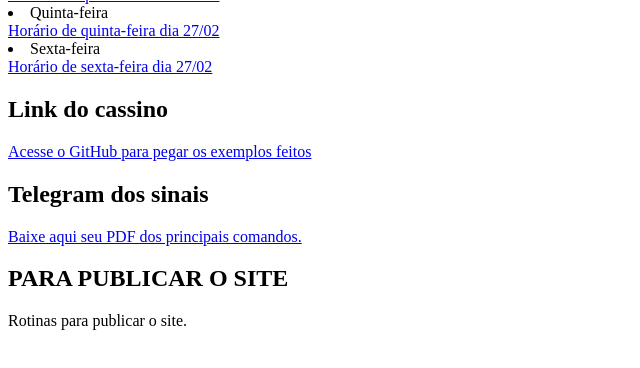
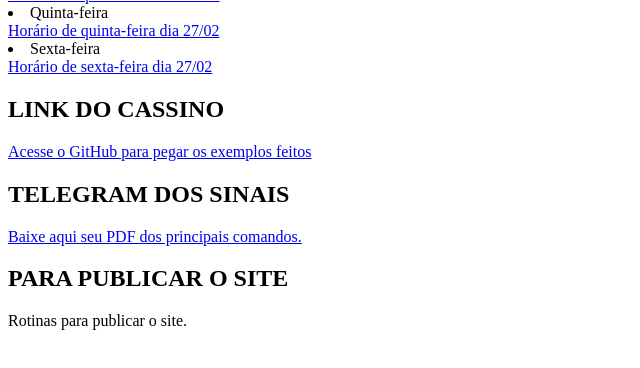
Before and after one commit to joaootavio26/2024, a plain HTML site: page index.html in a window 1280 px wide. Shown: the part 200-568 px from the top of the page, without its empty margins (0-640 px from the left). Drawn offline with Linux system fonts and the light colour scheme.

Commit message:
Update index.html

```diff
--- a/index.html
+++ b/index.html
@@ -31,10 +31,10 @@
         <a href="sexta.html" target="_blank">Horário de sexta-feira dia 27/02</a>
 
     </ol>
-    <h2> Link do cassino</h2>
-    <a href="https://github.com/rogeriodfreis/HTML-CSS" target="_blank">Acesse o GitHub para pegar os exemplos feitos</a>
+    <h2> LINK DO CASSINO</h2>
+    <a href="https://hoppg.com/?id=55622558" target="_blank">Acesse o GitHub para pegar os exemplos feitos</a>
 
-    <h2>Telegram dos sinais</h2>
+    <h2>TELEGRAM DOS SINAIS</h2>
     <a href="https://github.com/rogeriodfreis/HTML-CSS/blob/main/COINI.pdf" target="_blank"  download="COINI.pdf" type="aplication/pdf">
         Baixe aqui seu PDF dos principais comandos.
     </a>
```
